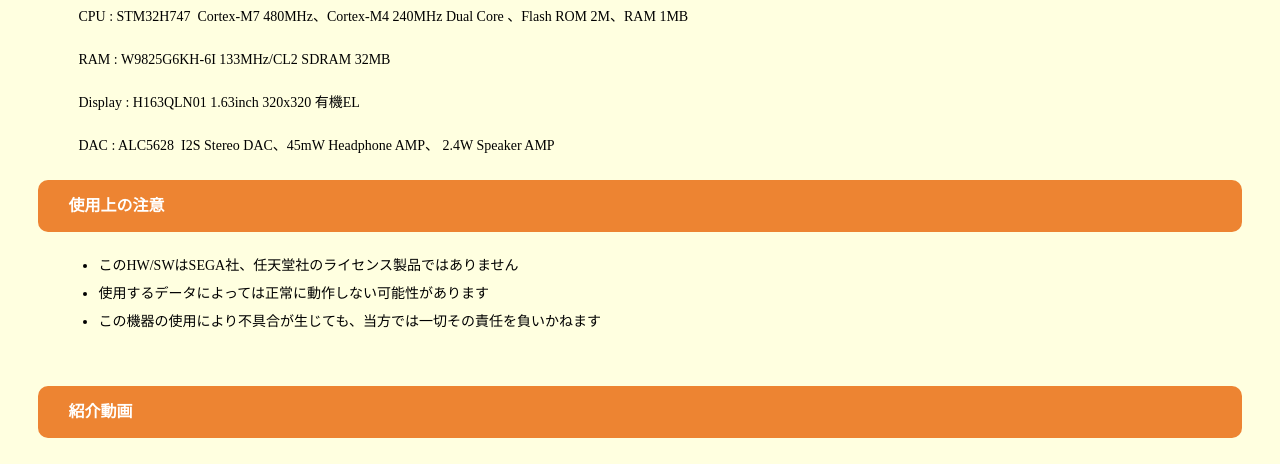
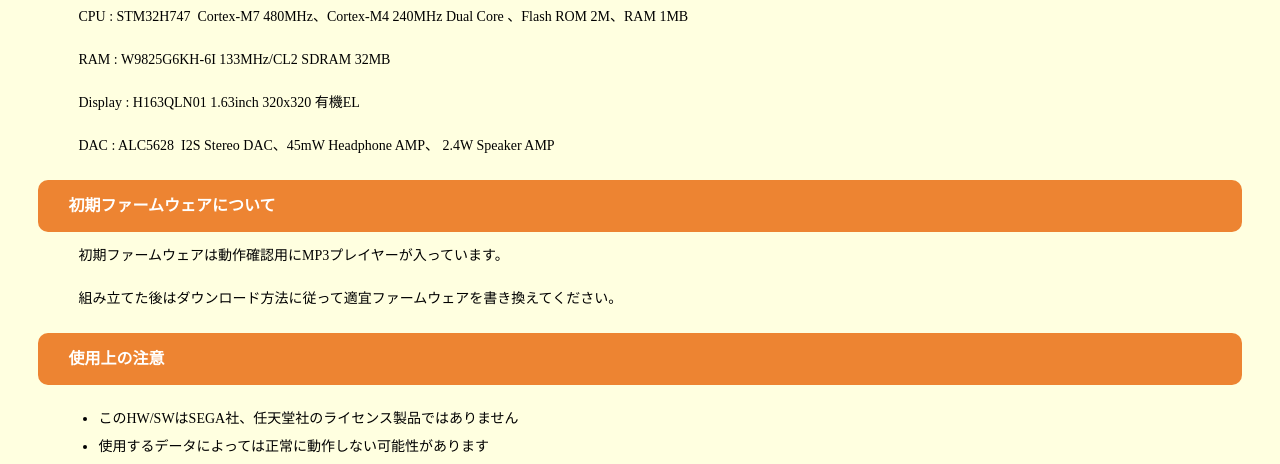
Before and after one commit to SMDkoubou/vmc, a plain HTML site: page index.html in a window 1280 px wide. Shown: the part 997-1461 px from the top of the page. Drawn offline with Linux system fonts and the light colour scheme.

Commit message:
初期FW記述追加

```diff
--- a/index.html
+++ b/index.html
@@ -63,6 +63,9 @@
             <p>Display : H163QLN01 1.63inch 320x320 有機EL</p>
             <p>DAC : ALC5628&nbsp; I2S Stereo DAC、45mW Headphone AMP、 2.4W
               Speaker AMP</p>
+            <h3>初期ファームウェアについて</h3>
+            <p>初期ファームウェアは動作確認用にMP3プレイヤーが入っています。</p>
+            <p>組み立てた後はダウンロード方法に従って適宜ファームウェアを書き換えてください。</p>
             <h3>使用上の注意</h3>
             <ul class="disc">
               <li>このHW/SWはSEGA社、任天堂社のライセンス製品ではありません</li>
@@ -73,9 +76,7 @@
           <section>
             <h3>紹介動画</h3>
             <br>
-            <p> <iframe src="https://www.youtube.com/embed/dADBmJMabl4"
-
-                allow="accelerometer; autoplay; clipboard-write; encrypted-media; gyroscope; picture-in-picture"
+            <p> <iframe src="https://www.youtube.com/embed/dADBmJMabl4" allow="accelerometer; autoplay; clipboard-write; encrypted-media; gyroscope; picture-in-picture"
 
                 allowfullscreen="" height="315" frameborder="0" width="560"></iframe>
             </p>
@@ -104,6 +105,5 @@
 if (OCwindowWidth() <= 900) {
 	open_close("menubar_hdr", "menubar-s");
 }
-</script>
-  </body>
+</script> </body>
 </html>
```
